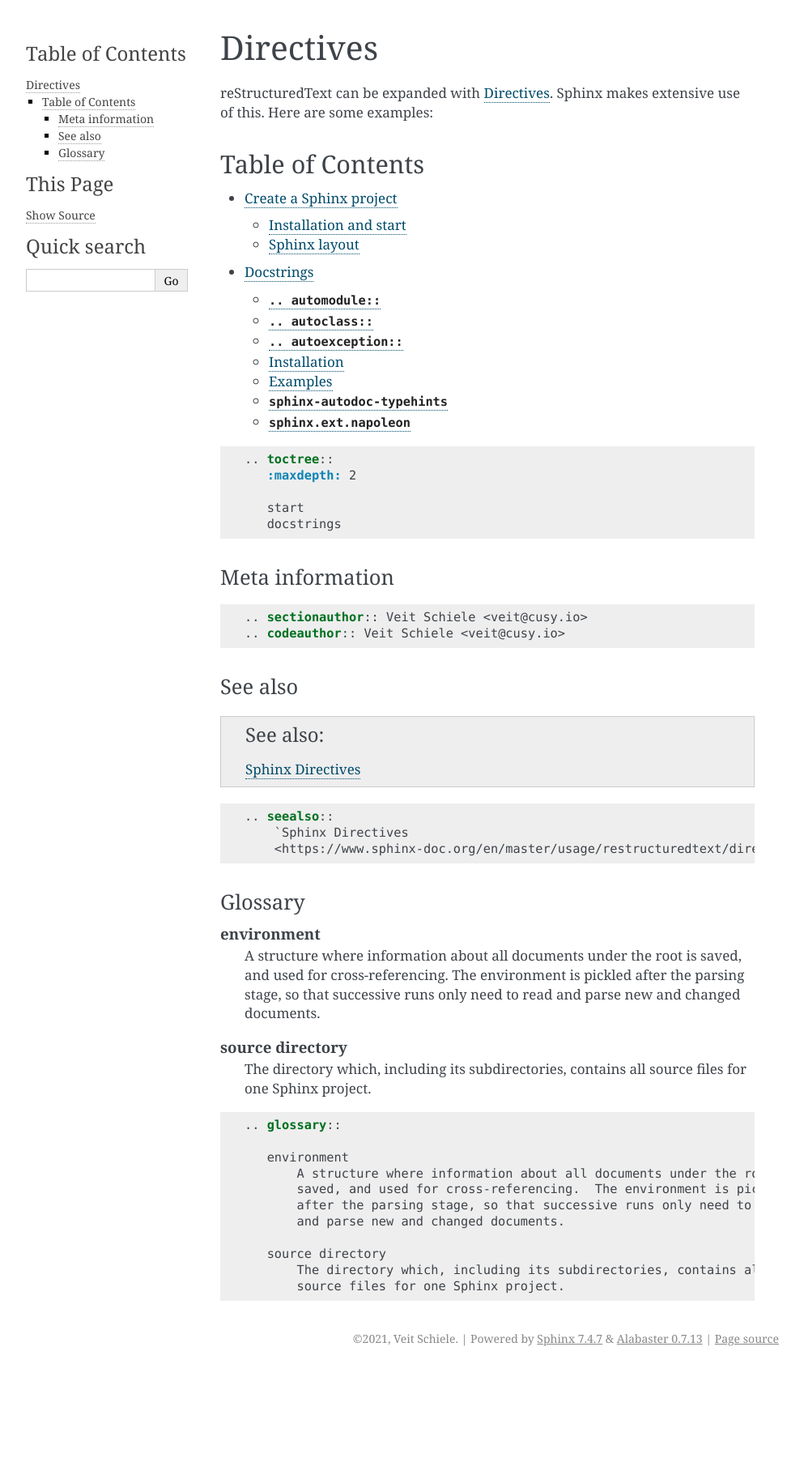
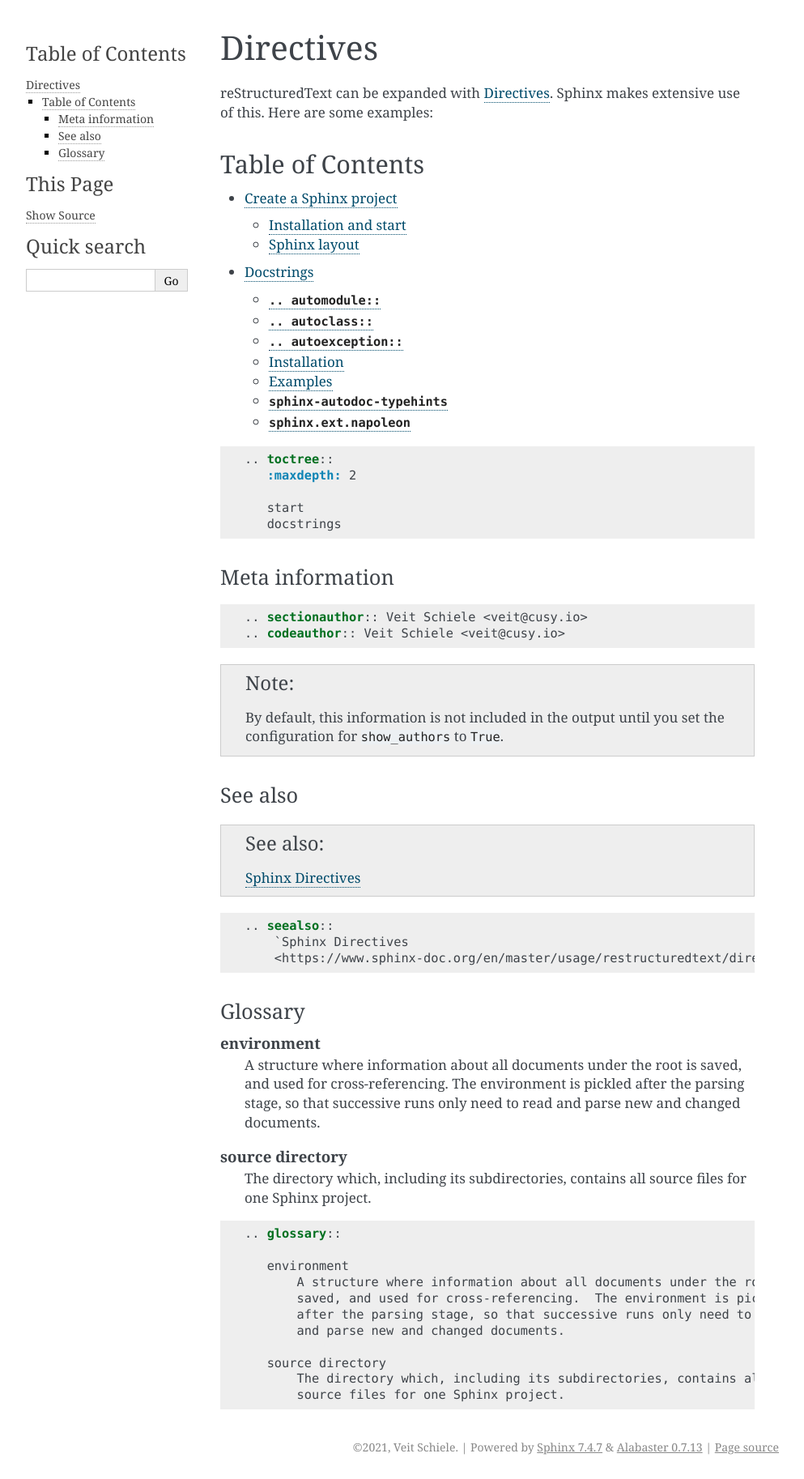
Before and after one commit to veit/python-basics-tutorial, a Sphinx documentation site: the page built from docs/document/directives.rst, in a window 1280 px wide. Shown: the whole page at 81% size, without its empty margins (148-1141 px from the left). Built offline with Sphinx 7.4.7, drawn with Linux system fonts in a browser that asks for light colours; pages that are not in the unit, such as notebooks, are missing from menus; before the commit the page ends 1692 px from its top, so only the background shows below that.

Commit message:
Specify meta information directives

```diff
--- a/docs/document/directives.rst
+++ b/docs/document/directives.rst
@@ -32,6 +32,10 @@
 
    .. sectionauthor:: Veit Schiele <veit@cusy.io>
    .. codeauthor:: Veit Schiele <veit@cusy.io>
+
+.. note::
+   By default, this information is not included in the output until you set the
+   configuration for ``show_authors`` to ``True``.
 
 See also
 ~~~~~~~~
```
